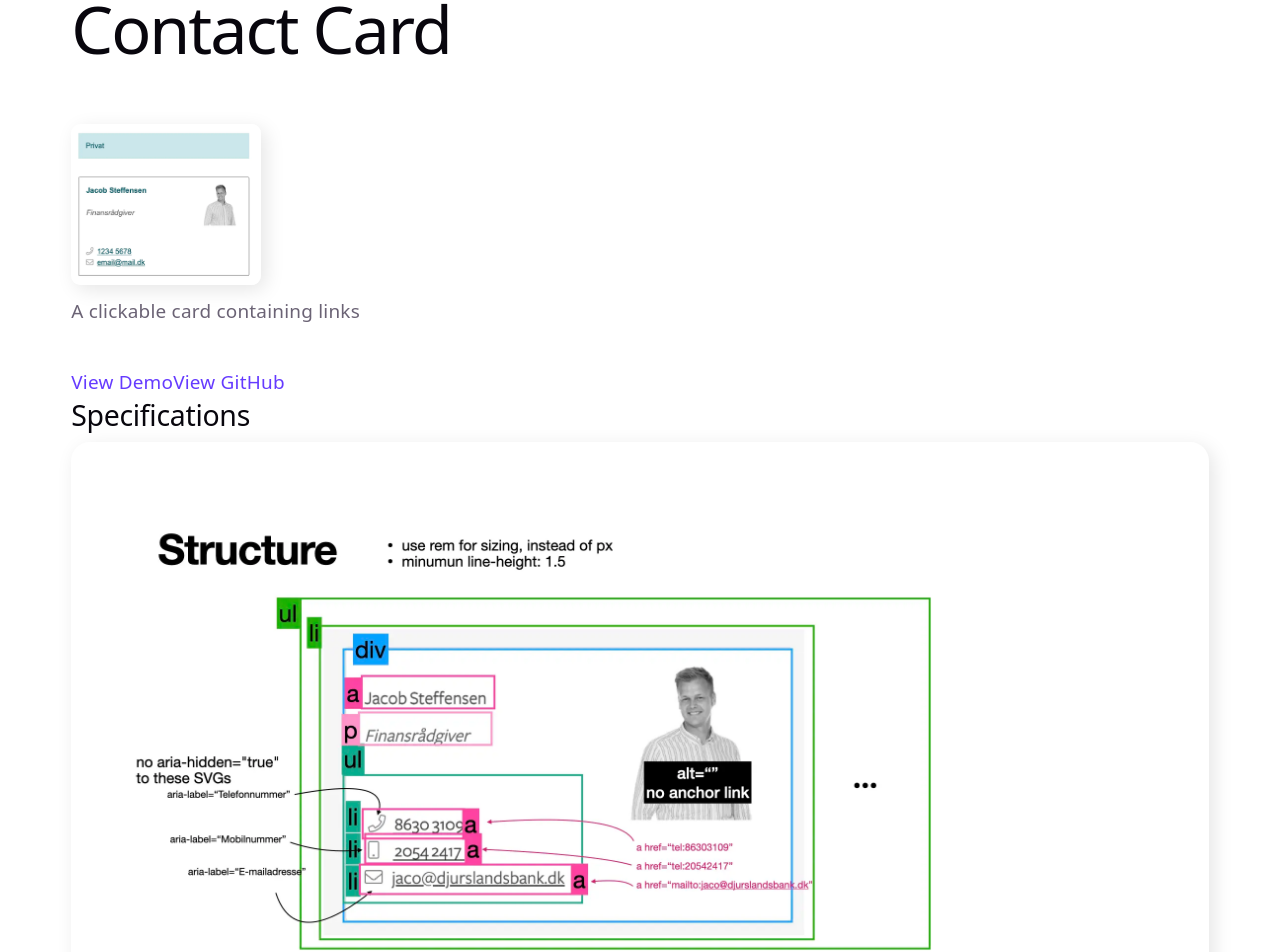
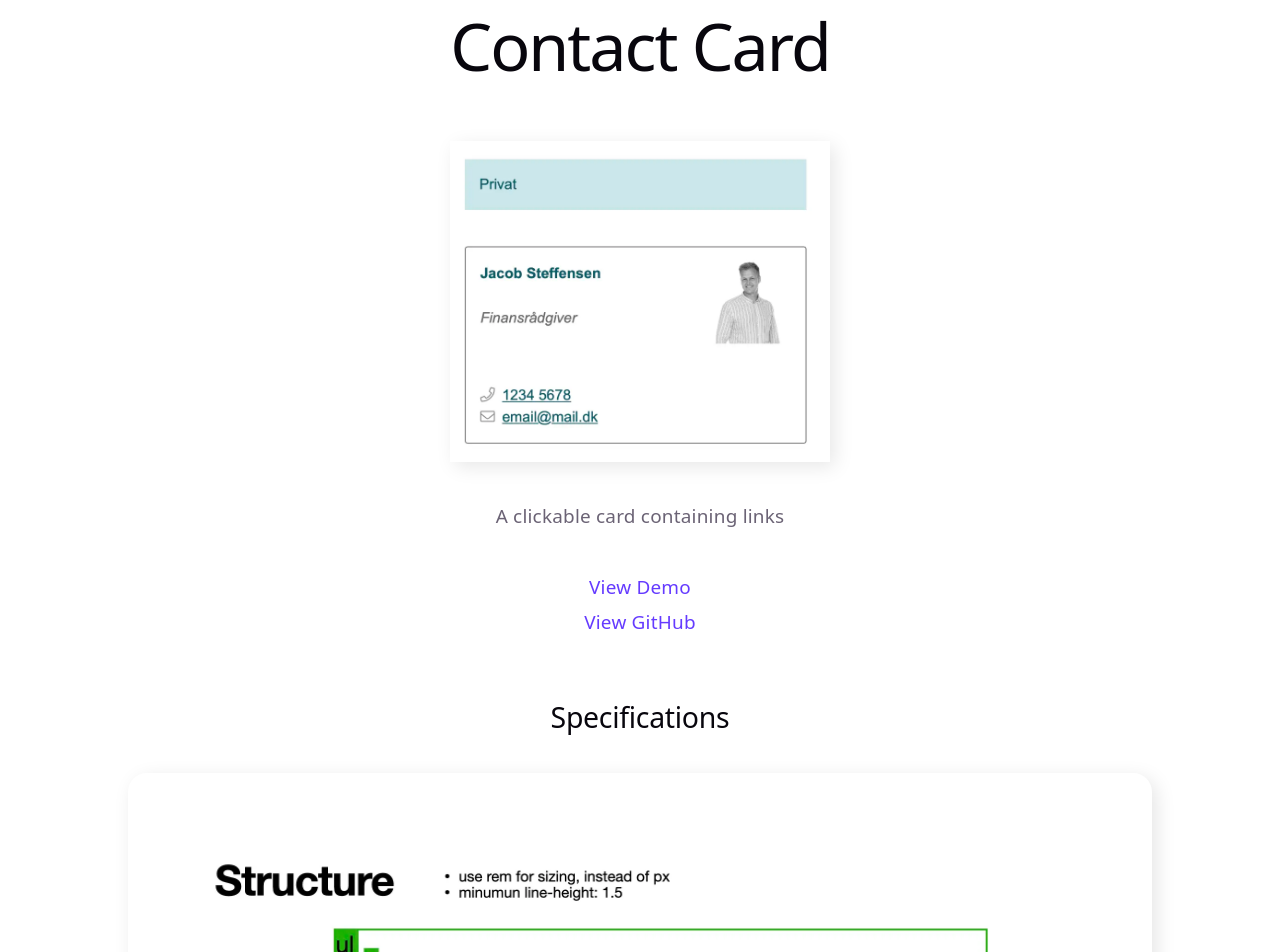
Before and after one commit to Koseioki/accessible-web-components, a React (Vite) app: page /contact-card in a window 1280 px wide. Shown: the part 140-1092 px from the top of the page. Built offline with nearby package versions, Linux system fonts and the light colour scheme.

Commit message:
more style

```diff
--- a/src/components/Card.css
+++ b/src/components/Card.css
@@ -10,15 +10,7 @@ ul.card-list {
 article.card {
     cursor: pointer;
     padding: 1rem;
-    /* display: flex;
-    flex-direction: column;
-    gap: 0.5rem;
-    width: 100%;
-    padding: 2rem;
-    max-width: 20rem;
-    border-radius: 1rem;
-    box-shadow: var(--shadow); */
-        transition: 0.1s;
+    transition: 0.1s;
 
 }
 
@@ -28,7 +20,19 @@ article.card:hover {
     transition: 0.1s;
 }
 
-.card img{
+article.card:has(a:focus-visible) {
+    outline: 0.125rem solid var(--accent);
+    outline-offset: 0.125rem;
+    transition: none;
+}
+
+article.card a:focus-visible,
+article.card:hover a {
+    outline: none;
+    border-bottom: 0.0625rem solid var(--accent);
+}
+
+.card img {
     width: 100%;
     /* max-width: 10rem; */
     height: auto;
--- a/src/components/ComponentList.tsx
+++ b/src/components/ComponentList.tsx
@@ -13,7 +13,7 @@ const typedComponents = components as ComponentItem[];
 
 export function ComponentList() {
   return (
-    <section>
+    <section className="centered">
       <h2 id="components">Components</h2>
 
       <ul className="card-list">
--- /dev/null
+++ b/src/components/DetailPage.css
@@ -0,0 +1,27 @@
+.component-image {
+  width: 100%;
+  max-width: 20rem;
+  box-shadow: var(--shadow);
+  margin-bottom: 2rem;
+}
+
+.specifications ul {
+  display: flex;
+  flex-direction: column;
+  gap: 2rem;
+  list-style: none;
+  padding: 0;
+  margin: 0;
+}
+
+.specifications li {
+  border-radius: 1rem;
+  box-shadow: var(--shadow);
+  padding: 2rem;
+}
+
+.specifications img {
+  width: 100%;
+  max-width: 50rem;
+  height: auto;
+}
--- a/src/components/DetailPage.tsx
+++ b/src/components/DetailPage.tsx
@@ -1,5 +1,6 @@
 import { useParams } from "react-router";
 import { components } from "../data/components";
+import "./DetailPage.css";
 
 export function DetailPage() {
   const { slug } = useParams();
@@ -12,12 +13,9 @@ export function DetailPage() {
 
   return (
     <div>
+      <section className="centered">
         <h1>{component.title}</h1>
-      <img
-        src={component.image}
-        alt={`${component.title} demo`}
-        className="component-image"
-      />
+        <img src={component.image} alt="" className="component-image" />
         <p>{component.description}</p>
 
         <a href={component.demo}>View Demo</a>
@@ -25,6 +23,9 @@ export function DetailPage() {
           {/* <Icon icon="Github" fontSize="p"/> */}
           View GitHub
         </a>
+      </section>
+
+      <section className="centered">
         <h2>Specifications</h2>
         {component.specifications && component.specifications.length > 0 ? (
           <div className="specifications">
@@ -39,6 +40,7 @@ export function DetailPage() {
         ) : (
           <p>More details to follow.</p>
         )}
+      </section>
     </div>
   );
 }
--- a/src/components/Footer.tsx
+++ b/src/components/Footer.tsx
@@ -1,6 +1,6 @@
 export function Footer() {
   return (
-    <footer>
+    <footer className="centered">
       <p>
         Created by Kosei Oki
         </p>
--- a/src/components/IntroText.tsx
+++ b/src/components/IntroText.tsx
@@ -2,7 +2,7 @@
 
 export function IntroText() {
   return (
-    <section>
+    <section className="centered">
       <h2 id="about">About</h2>
             {/* <img src={heroImage} className="hero" aria-hidden="true" alt="" /> */}
 
--- a/src/index.css
+++ b/src/index.css
@@ -8,8 +8,8 @@
   --accent-bg: rgba(170, 59, 255, 0.1);
   --accent-border: rgba(170, 59, 255, 0.5);
   --social-bg: rgba(244, 243, 236, 0.5);
-  --shadow:0.25rem 0.25rem 1rem rgba(0, 0, 0, 0.1);
-    /* rgba(0, 0, 0, 0.1) 0 0.625rem 0.9375rem -0.1875rem,
+  --shadow: 0.25rem 0.25rem 1rem rgba(0, 0, 0, 0.1);
+  /* rgba(0, 0, 0, 0.1) 0 0.625rem 0.9375rem -0.1875rem,
     rgba(0, 0, 0, 0.05) 0 0.25rem 0.375rem -0.125rem; */
 
   --sans: system-ui, 'Segoe UI', Roboto, sans-serif;
@@ -77,33 +77,38 @@ h2 {
   font-family: var(--heading);
   font-weight: 500;
   color: var(--text-h);
+  margin-bottom: 2rem;
 }
 
 h1 {
   font-size: 3.5rem;
   letter-spacing: -0.105rem;
-  margin: 2rem 0;
+  /* margin: 2rem 0; */
+
   @media (max-width: 64rem) {
     font-size: 2.25rem;
-    margin: 1.25rem 0;
+    /* margin: 1.25rem 0; */
   }
 }
+
 h2 {
   font-size: 1.5rem;
   line-height: 118%;
   letter-spacing: -0.015rem;
-  margin: 0 0 0.5rem;
+  /* margin: 0 0 0.5rem; */
+
   @media (max-width: 64rem) {
     font-size: 1.25rem;
   }
 }
+
 p {
   margin: 0;
   margin-bottom: 2rem;
   max-width: 50rem;
 }
 
-a{
+a {
   color: var(--accent);
   text-decoration: none;
   border-bottom: 0.0625rem solid transparent;
@@ -112,6 +117,16 @@ a{
 
 a:hover {
   border-bottom: 0.0625rem solid var(--accent);
+  transition: 0.1s;
+}
+
+a:focus-visible {
+  outline: 0.125rem solid var(--accent);
+  outline-offset: 0.125rem;
+}
+
+section{
+  margin-bottom: 2rem;
 }
 
 code,
@@ -130,35 +145,9 @@ code {
 }
 
 
-.hero {
-  width: 100%;
-  max-width: 24rem;
-  margin: 2rem 0;
-}
-
-.component-image {
-  width: 100%;
-  max-width: 10rem;
-  border-radius: 0.5rem;
-  box-shadow: var(--shadow);
-}
-
-.specifications ul{
+.centered {
   display: flex;
   flex-direction: column;
-  gap: 2rem;
-  list-style: none;
-  padding: 0;
-  margin: 0;
+  align-items: center;
+  justify-content: center;
 }
-
-.specifications li {
-  border-radius: 1rem;
-  box-shadow: var(--shadow);
-  padding: 2rem;
-}
-.specifications img {
-  width: 100%;
-  max-width: 50rem;
-  height: auto;
-}
--- a/src/pages/Home.tsx
+++ b/src/pages/Home.tsx
@@ -2,7 +2,7 @@ import { ComponentList } from "../components/ComponentList";
 import { IntroText } from "../components/IntroText";
 export function Home() {
   return (
-    <div>
+    <div className="centered">
             <h1>Accessible Web Components</h1>
       <p>By Kosei Oki</p>
 
```
Also changed, not shown: src/components/Note.tsx (added, +9 -0 lines). Lines whose indentation alone changed are shown as unchanged.
